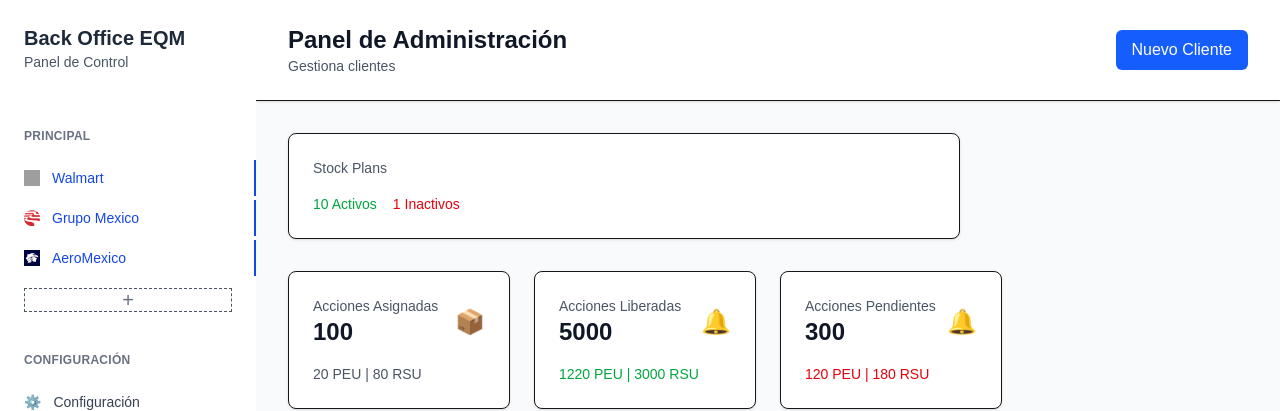
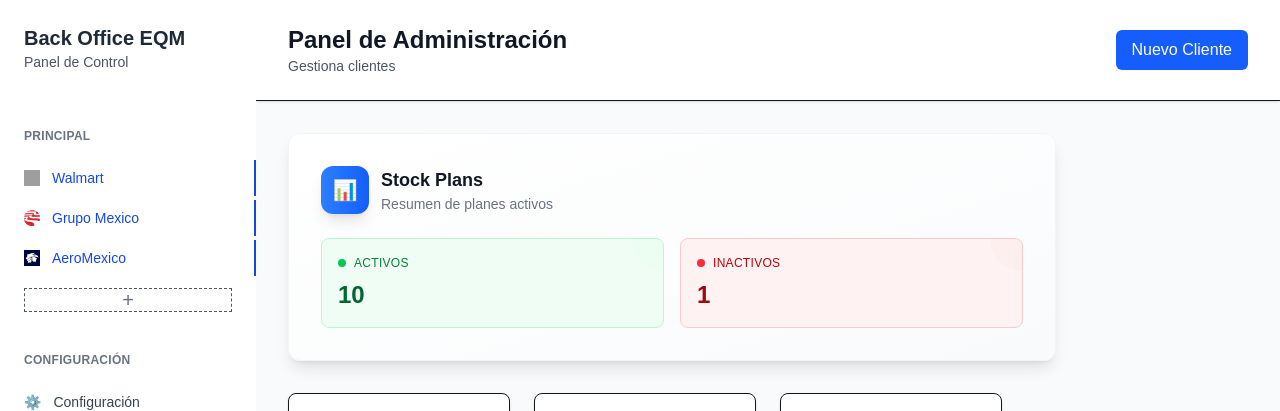
Before and after one commit to CharliePS14/back-office-eqm, a Next.js app: page /admin in a window 1280 px wide. Shown: the top 411 px of the page. Built offline with nearby package versions, Linux system fonts and the light colour scheme; no server answers; grey boxes are pictures that could not be loaded.

Commit message:
feat: enhance Stock Plans section with improved layout and styling

```diff
--- a/src/app/admin/page.tsx
+++ b/src/app/admin/page.tsx
@@ -35,19 +35,49 @@
 
     return (
       <div>
-        <div className="bg-white rounded-lg shadow-sm border p-6 mb-8 max-w-2xl">
-          <div className="flex items-center justify-between">
-            <div>
-              <p className="text-sm font-medium text-gray-600">Stock Plans</p>
+        <div className="bg-gradient-to-br from-white to-gray-50 rounded-xl shadow-lg border border-gray-100 p-8 mb-8 max-w-3xl backdrop-blur-sm">
+          <div className="flex items-center justify-between mb-6">
+            <div className="flex items-center gap-3">
+              <div className="w-12 h-12 bg-gradient-to-r from-blue-500 to-blue-600 rounded-xl flex items-center justify-center shadow-lg">
+                <span className="text-white text-xl font-bold">📊</span>
+              </div>
+              <div>
+                <h3 className="text-lg font-bold text-gray-900">Stock Plans</h3>
+                <p className="text-sm text-gray-500">
+                  Resumen de planes activos
+                </p>
+              </div>
             </div>
           </div>
-          <div className="mt-4 flex items-center gap-4">
-            <span className="text-sm font-medium text-green-600">
-              {dashboardData.stockPlansResume.activeStockPlans} Activos
-            </span>
-            <span className="text-sm font-medium text-red-600">
-              {dashboardData.stockPlansResume.inactiveStockPlans} Inactivos
-            </span>
+          <div className="grid grid-cols-2 gap-4">
+            <div className="bg-green-50 border border-green-200 rounded-lg p-4 relative overflow-hidden">
+              <div className="absolute top-0 right-0 w-16 h-16 bg-green-100 rounded-full -mr-8 -mt-8 opacity-20"></div>
+              <div className="relative">
+                <div className="flex items-center gap-2 mb-2">
+                  <div className="w-2 h-2 bg-green-500 rounded-full"></div>
+                  <span className="text-xs font-medium text-green-700 uppercase tracking-wide">
+                    Activos
+                  </span>
+                </div>
+                <span className="text-2xl font-bold text-green-800">
+                  {dashboardData.stockPlansResume.activeStockPlans}
+                </span>
+              </div>
+            </div>
+            <div className="bg-red-50 border border-red-200 rounded-lg p-4 relative overflow-hidden">
+              <div className="absolute top-0 right-0 w-16 h-16 bg-red-100 rounded-full -mr-8 -mt-8 opacity-20"></div>
+              <div className="relative">
+                <div className="flex items-center gap-2 mb-2">
+                  <div className="w-2 h-2 bg-red-500 rounded-full"></div>
+                  <span className="text-xs font-medium text-red-700 uppercase tracking-wide">
+                    Inactivos
+                  </span>
+                </div>
+                <span className="text-2xl font-bold text-red-800">
+                  {dashboardData.stockPlansResume.inactiveStockPlans}
+                </span>
+              </div>
+            </div>
           </div>
         </div>
         <div className="grid grid-cols-1 md:grid-cols-2 lg:grid-cols-4 gap-6 mb-8">
```
